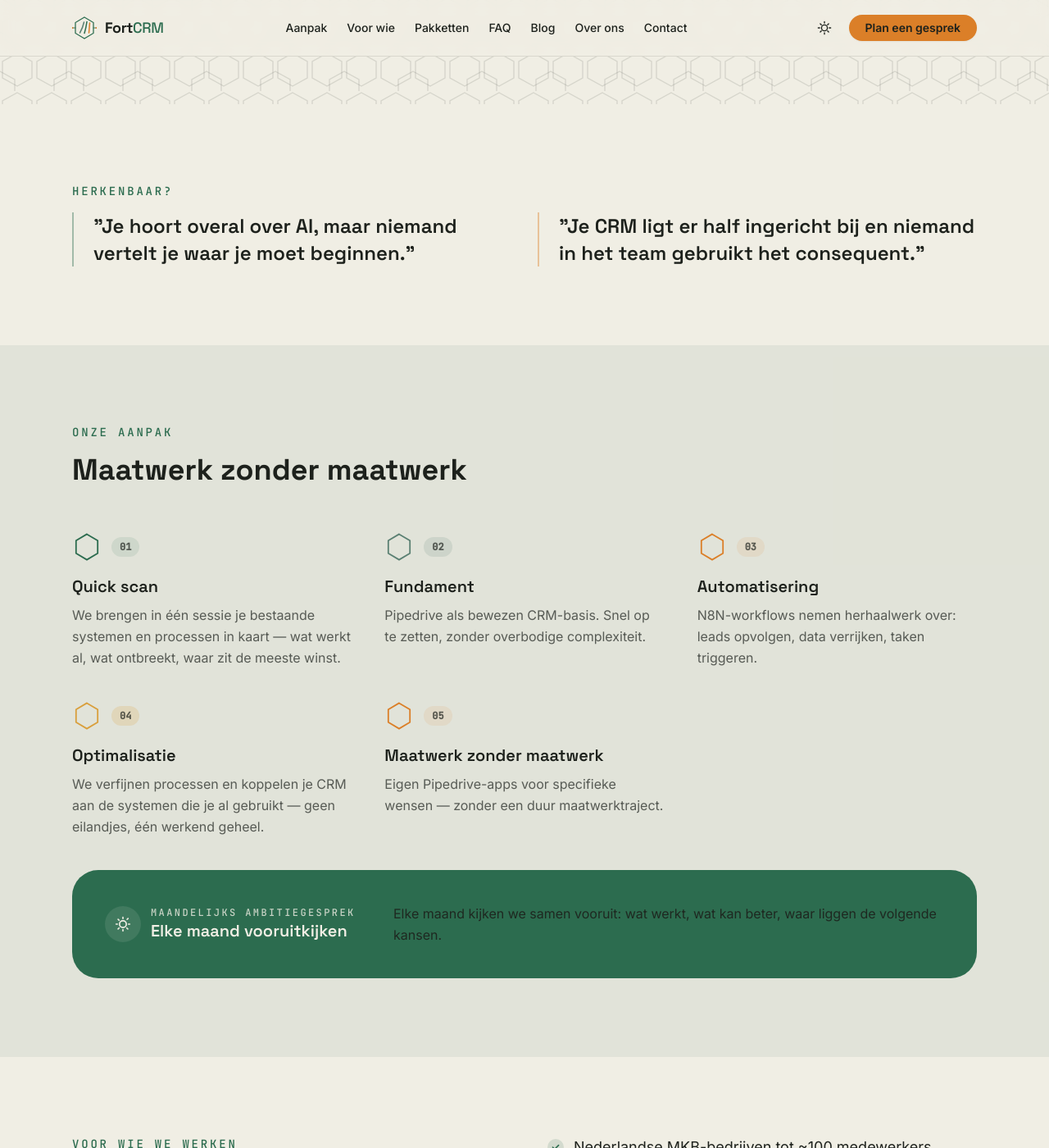
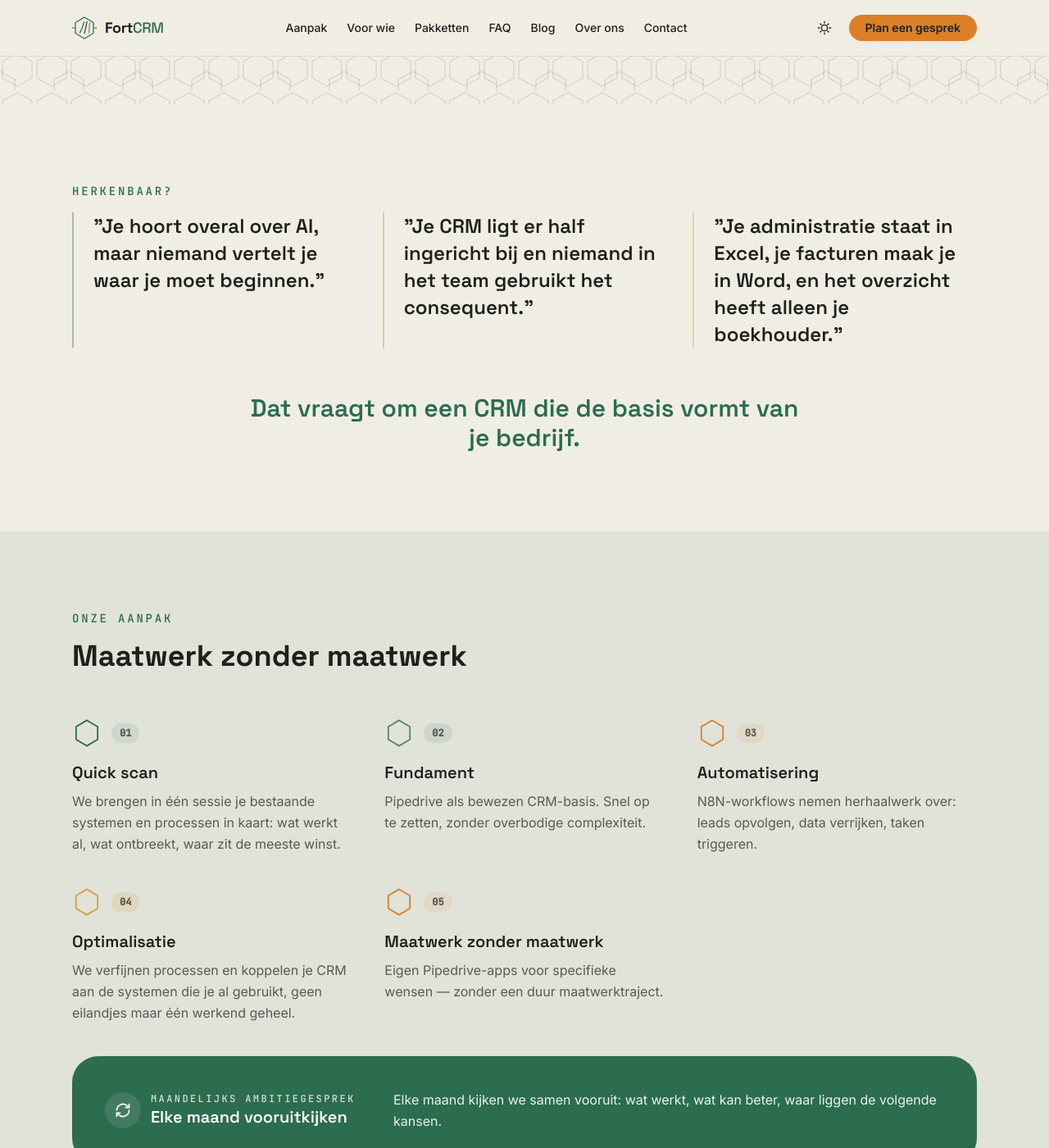
Before and after one commit to jooozt/fortcrm-website, a Jekyll site: the page built from index.html, in a window 1280 px wide and 1400 px high, scrolled down 582 px. Shown: the whole window at 82% size. Built offline with Jekyll 4.4.1, drawn with Linux system fonts in a browser that asks for light colours; nearby versions of some CDN libraries; some of the changed text lies outside the part shown.

Commit message:
Update hero, herkenbaar and aanpak copy; fix promo band contrast (#1)
Update hero, herkenbaar en aanpak copy; fix promo band contrast

- Hero-paragraaf herschreven naar de nieuwe AI-ready formulering
- "Herkenbaar?"-sectie uitgebreid met een derde pijnpunt-quote en een bruggetjeszin naar de aanpak-sectie
- "Onze aanpak": copy van stap 01/04 gelijkgetrokken met spec, sun-icoon van de maandelijkse band vervangen door een cyclus-icoon, en een WCAG-contrastbug gefixt (text-krijt werd bijna-zwart in dark mode op de vaste Viridiaan-achtergrond; nu text-white)

```diff
--- a/index.html
+++ b/index.html
@@ -36,7 +36,7 @@
 <!-- ============ HERKENNING ============ -->
 <section class="max-w-6xl mx-auto px-6 py-24">
   <p class="font-mono text-sm tracking-[0.2em] text-viridiaan uppercase mb-4">Herkenbaar?</p>
-  <div class="grid md:grid-cols-2 gap-8">
+  <div class="grid md:grid-cols-3 gap-8">
     <div class="border-l-2 border-viridiaan/40 pl-6">
       <p class="font-display font-semibold text-2xl leading-snug">
         "Je hoort overal over AI, maar niemand vertelt je waar je moet beginnen."
@@ -47,7 +47,16 @@
         "Je CRM ligt er half ingericht bij en niemand in het team gebruikt het consequent."
       </p>
     </div>
+    <div class="border-l-2 border-oker/40 pl-6">
+      <p class="font-display font-semibold text-2xl leading-snug">
+        "Je administratie staat in Excel, je facturen maak je in Word, en het overzicht heeft alleen je boekhouder."
+      </p>
+    </div>
   </div>
+
+  <p class="mt-14 text-center font-display font-semibold text-2xl md:text-3xl text-viridiaan max-w-2xl mx-auto">
+    Dat vraagt om een CRM die de basis vormt van je bedrijf.
+  </p>
 </section>
 
 <!-- ============ AANPAK ============ -->
@@ -65,7 +74,7 @@
           <span class="font-mono text-xs font-semibold text-inkt/70 bg-viridiaan/10 rounded-full px-2.5 py-1">01</span>
         </div>
         <h3 class="font-display font-semibold text-xl mb-2">Quick scan</h3>
-        <p class="text-inkt/70 leading-relaxed">We brengen in één sessie je bestaande systemen en processen in kaart — wat werkt al, wat ontbreekt, waar zit de meeste winst.</p>
+        <p class="text-inkt/70 leading-relaxed">We brengen in één sessie je bestaande systemen en processen in kaart: wat werkt al, wat ontbreekt, waar zit de meeste winst.</p>
       </div>
       <div>
         <div class="flex items-center gap-3 mb-4">
@@ -95,7 +104,7 @@
           <span class="font-mono text-xs font-semibold text-inkt/70 bg-oker/20 rounded-full px-2.5 py-1">04</span>
         </div>
         <h3 class="font-display font-semibold text-xl mb-2">Optimalisatie</h3>
-        <p class="text-inkt/70 leading-relaxed">We verfijnen processen en koppelen je CRM aan de systemen die je al gebruikt — geen eilandjes, één werkend geheel.</p>
+        <p class="text-inkt/70 leading-relaxed">We verfijnen processen en koppelen je CRM aan de systemen die je al gebruikt, geen eilandjes maar één werkend geheel.</p>
       </div>
       <div>
         <div class="flex items-center gap-3 mb-4">
@@ -109,21 +118,23 @@
       </div>
     </div>
 
-    <div class="mt-10 rounded-[2rem] bg-viridiaan px-6 py-8 md:px-10 md:py-10 text-krijt">
+    <div class="mt-10 rounded-[2rem] bg-viridiaan px-6 py-8 md:px-10 md:py-10 text-white">
       <div class="flex flex-col md:flex-row md:items-center md:justify-between gap-4">
         <div class="flex items-center gap-3">
-          <span class="flex h-11 w-11 items-center justify-center rounded-full bg-krijt/10 text-krijt">
+          <span class="flex h-11 w-11 items-center justify-center rounded-full bg-white/10 text-white">
             <svg width="20" height="20" viewBox="0 0 24 24" fill="none" aria-hidden="true">
-              <path d="M12 4V2m0 20v-2m8-8h2M2 12h2m14.07-6.93l1.41-1.41M4.93 19.07l1.41-1.41m0-11.32L4.93 4.93M19.07 19.07l-1.41-1.41" stroke="currentColor" stroke-width="2" stroke-linecap="round" stroke-linejoin="round"/>
-              <path d="M12 7a5 5 0 1 1 0 10 5 5 0 0 1 0-10Z" stroke="currentColor" stroke-width="2" stroke-linecap="round" stroke-linejoin="round"/>
+              <path d="M3 12a9 9 0 0 1 15-6.7L21 8" stroke="currentColor" stroke-width="2" stroke-linecap="round" stroke-linejoin="round"/>
+              <path d="M21 3v5h-5" stroke="currentColor" stroke-width="2" stroke-linecap="round" stroke-linejoin="round"/>
+              <path d="M21 12a9 9 0 0 1-15 6.7L3 16" stroke="currentColor" stroke-width="2" stroke-linecap="round" stroke-linejoin="round"/>
+              <path d="M3 21v-5h5" stroke="currentColor" stroke-width="2" stroke-linecap="round" stroke-linejoin="round"/>
             </svg>
           </span>
           <div>
-            <p class="font-mono text-xs uppercase tracking-[0.2em] text-krijt/80">Maandelijks ambitiegesprek</p>
+            <p class="font-mono text-xs uppercase tracking-[0.2em] text-white/80">Maandelijks ambitiegesprek</p>
             <h3 class="font-display font-semibold text-xl">Elke maand vooruitkijken</h3>
           </div>
         </div>
-        <p class="text-inkt/90 max-w-2xl leading-relaxed">Elke maand kijken we samen vooruit: wat werkt, wat kan beter, waar liggen de volgende kansen.</p>
+        <p class="text-white/90 max-w-2xl leading-relaxed">Elke maand kijken we samen vooruit: wat werkt, wat kan beter, waar liggen de volgende kansen.</p>
       </div>
     </div>
   </div>
```
Also changed, not shown: other parts of index.html (+1 -1 lines).
